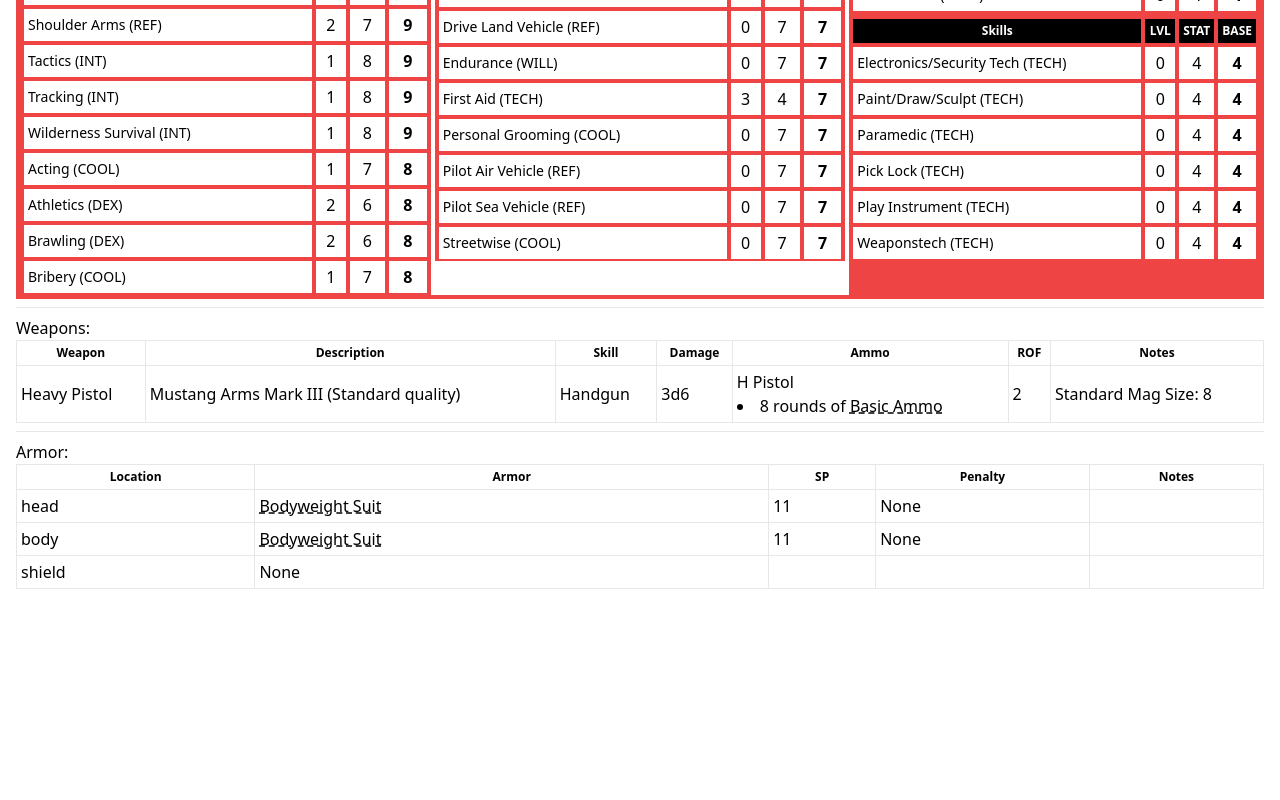
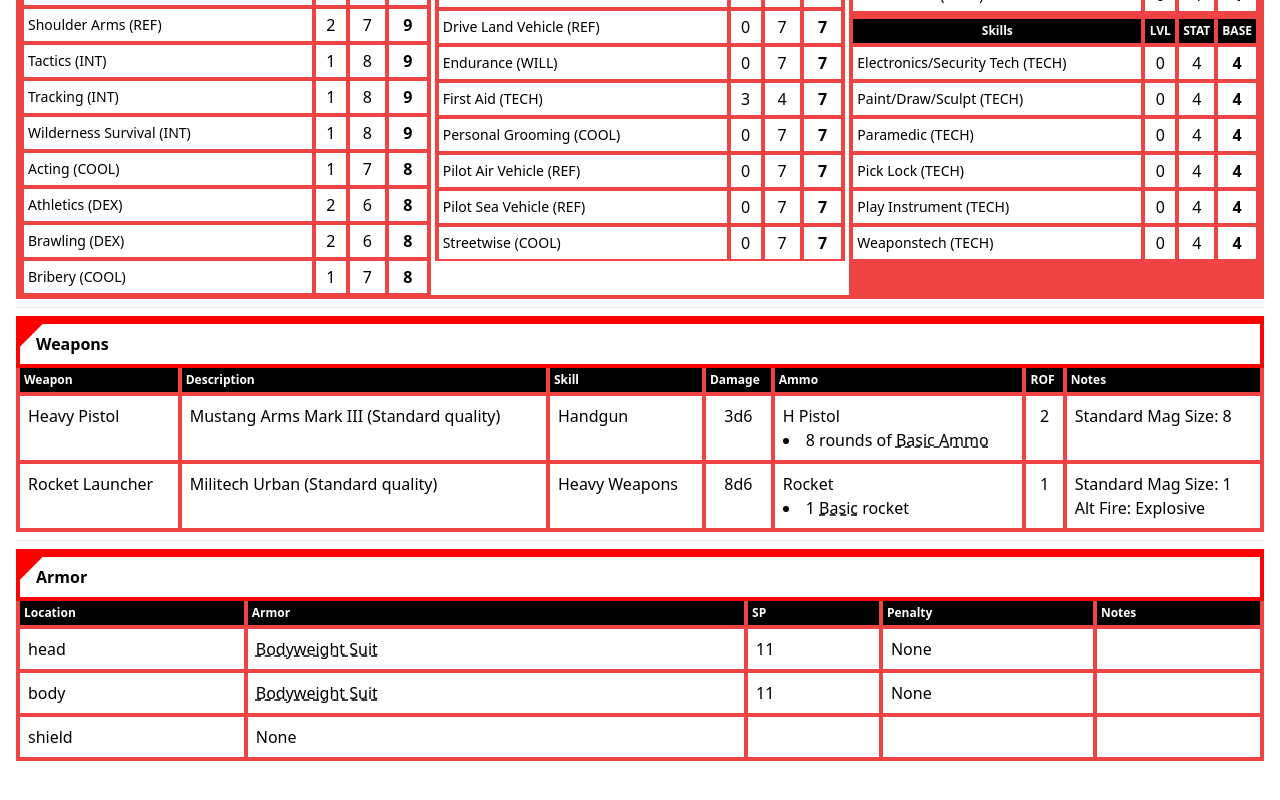
Before and after one commit to benabus/cyberpunk_red_chargen_v2, a Vue app: page / in a window 1280 px wide. Shown: the part 882-1682 px from the top of the page. Before the commit the page ends 1559 px from the top, so only its background shows below. Built offline with nearby package versions, Linux system fonts and the light colour scheme; the HTML template or start-up script is replaced by a standard one.

Commit message:
Adds styled table components

```diff
--- a/src/classes/Character.ts
+++ b/src/classes/Character.ts
@@ -70,6 +70,7 @@ export class Character {
         for (const skill of SkillList) {
             this.skills[skill.getKey()] = skill;
         }
+        this.weapons.push(this.getRandomWeapon(["ranged"]));
         this.weapons.push(this.getRandomWeapon(["ranged"]));
         // this.weapons.push(RangedWeapons[5])
         // let attachment = WeaponAttachments["drum_magazine"];
--- /dev/null
+++ b/src/components/GenericTable.vue
@@ -0,0 +1,23 @@
+<script setup lang="ts">
+import { computed } from 'vue'
+const props = defineProps<{
+    headers: string[],
+    title: string
+}>()
+</script>
+
+<template>
+    <div class="notch border-8 border-red-500 border-solid">
+        <div class="ml-4 my-2 font-bold">{{ title }}</div>
+    </div>
+    <table class="w-full">
+        <thead>
+            <tr class="text-xs bg-black text-white ">
+                <th class="text-left border-x-4 border-red-500 p-1" v-for="column_header of headers">{{ column_header }}</th>
+            </tr>
+        </thead>
+        <tbody>
+            <slot></slot>
+        </tbody>
+    </table>
+</template>
--- /dev/null
+++ b/src/components/GenericTableCell.vue
@@ -0,0 +1,5 @@
+<template>
+    <td class="border-r-4 border-red-500 p-2">
+        <slot></slot>
+    </td>
+</template>
--- /dev/null
+++ b/src/components/GenericTableRow.vue
@@ -0,0 +1,5 @@
+<template>
+    <tr class=" align-top border-4 border-red-500 ">
+        <slot></slot>
+    </tr>
+</template>
--- a/src/views/HomeView.vue
+++ b/src/views/HomeView.vue
@@ -19,6 +19,9 @@ import SkillRow from '@/components/SkillRow.vue'
 import Modal from '@/components/Modal.vue'
 import StatsBlock from '@/components/StatsBlock.vue'
 import SkillsByGroup from '@/components/SkillsByGroup.vue'
+import GenericTable from '@/components/GenericTable.vue';
+import GenericTableCell from '@/components/GenericTableCell.vue';
+import GenericTableRow from '@/components/GenericTableRow.vue';
 
 
 /**
@@ -191,29 +194,16 @@ function OpenAmmoTypeModal(ammoType: AmmoType) {
         </div>
         <hr class="my-2" />
 
-        Weapons:
-        <table class="w-full">
-            <thead>
-                <tr>
-                    <th class="border text-xs p-1">Weapon</th>
-                    <th class="border text-xs p-1">Description</th>
-                    <th class="border text-xs p-1">Skill</th>
-                    <th class="border text-xs p-1">Damage</th>
-                    <th class="border text-xs p-1">Ammo</th>
-                    <th class="border text-xs p-1">ROF</th>
-                    <th class="border text-xs p-1">Notes</th>
-                </tr>
-            </thead>
-            <tbody>
-                <tr v-for="weapon in char.weapons" :key="`weapon_${weapon.name}`">
-                    <td class="border p-1">{{ weapon.name }}</td>
-                    <td class="border p-1">
+        <GenericTable title="Weapons" :headers="['Weapon', 'Description', 'Skill', 'Damage', 'Ammo', 'ROF', 'Notes']">
+            <GenericTableRow v-for="weapon in char.weapons" :key="`weapon_${weapon.name}`">
+                <GenericTableCell>{{ weapon.name }}</GenericTableCell>
+                <GenericTableCell>
                     {{ weapon.description }}
                     <span v-if="weapon.quality">({{ weapon.quality.charAt(0).toUpperCase() + weapon.quality.slice(1).toLowerCase() }} quality)</span>
-                    </td>
-                    <td class="border p-1">{{ char.skills[weapon.skill].name }}</td>
-                    <td class="border p-1">{{ weapon.damage }}</td>
-                    <td v-if="weapon.ammo_type.length > 0" class="border p-1">
+                </GenericTableCell>
+                <GenericTableCell>{{ char.skills[weapon.skill].name }}</GenericTableCell>
+                <GenericTableCell class="text-center">{{ weapon.damage }}</GenericTableCell>
+                <GenericTableCell v-if="weapon.ammo_type.length > 0">
                     <div>{{ weapon.ammo_type.join(', ') }}</div>
                     <ul class="list-disc list-inside">
 
@@ -224,18 +214,10 @@ function OpenAmmoTypeModal(ammoType: AmmoType) {
                             {{ qty }} rounds of <span class="underline decoration-dashed cursor-pointer" @click="OpenAmmoTypeModal(ammo_types[ammo_name])">{{ ammo_name }}</span>
                         </li>
                     </ul>
-                        <Modal :visible="ammo_type_modal_visible" @close="ammo_type_modal_visible = false">
-                            <div class="p-1">
-                                <h2 class="text-lg font-bold">{{ ammo_type_modal.name }}</h2>
-                                <p>{{ ammo_type_modal.description }}</p>
-                                <button class="border rounded px-4" @click="ammo_type_modal_visible = false">Close</button>
-                            </div>
-                        </Modal>
-
-                    </td>
-                    <td v-else class="border p-1"></td>
-                    <td class="border p-1">{{ weapon.rof }}</td>
-                    <td class="border p-1">
+                </GenericTableCell>
+                <GenericTableCell v-else></GenericTableCell>
+                <GenericTableCell class="text-center">{{ weapon.rof }}</GenericTableCell>
+                <GenericTableCell>
                     <ul>
                         <li v-if="weapon.ammo_type.length > 0 && !weapon.ammo_type.includes('Arrow')">Standard Mag
                             Size: {{ clip_chart[weapon.getKey()].standard }}</li>
@@ -258,6 +240,11 @@ function OpenAmmoTypeModal(ammoType: AmmoType) {
                                     </span>
                                 </li>
                             </ul>
+                        </li>
+                    </ul>
+                </GenericTableCell>
+            </GenericTableRow>
+        </GenericTable>
         <Modal :visible="weapon_attachment_modal_visible" @close="weapon_attachment_modal_visible = false">
             <div class="p-1">
                 <h2 class="text-lg font-bold">{{ weapon_attachment_modal.name }}</h2>
@@ -265,46 +252,29 @@ function OpenAmmoTypeModal(ammoType: AmmoType) {
                 <button class="border rounded px-4" @click="weapon_attachment_modal_visible = false">Close</button>
             </div>
         </Modal>
-                            </li>
-                        </ul>
-                    </td>
-                </tr>
-            </tbody>
-        </table>
+        <Modal :visible="ammo_type_modal_visible" @close="ammo_type_modal_visible = false">
+            <div class="p-1">
+                <h2 class="text-lg font-bold">{{ ammo_type_modal.name }}</h2>
+                <p>{{ ammo_type_modal.description }}</p>
+                <button class="border rounded px-4" @click="ammo_type_modal_visible = false">Close</button>
+            </div>
+        </Modal>
+
 
         <hr class="my-2" />
 
-        Armor:
-        <table class="w-full">
-            <thead>
-                <tr>
-                    <th class="border text-xs p-1">Location</th>
-                    <th class="border text-xs p-1">Armor</th>
-                    <th class="border text-xs p-1">SP</th>
-                    <th class="border text-xs p-1">Penalty</th>
-                    <th class="border text-xs p-1">Notes</th>
-                </tr>
-            </thead>
-            <tbody>
-                <tr v-for="armor, location in char.armor" :key="`armor_${location}`">
-                    <td class="border p-1">
-                        {{ location }}
-                    </td>
-                    <td class="border p-1">
+        <GenericTable title="Armor" :headers="['Location', 'Armor', 'SP', 'Penalty', 'Notes']">
+            <GenericTableRow v-for="armor, location in char.armor" :key="`armor_${location}`">
+                <GenericTableCell>{{ location }}</GenericTableCell>
+                <GenericTableCell>
                     <span v-if="armor != 'None'" class="underline decoration-dashed cursor-pointer" @click="OpenArmorModal(armor)">{{ armor.armor_type }}</span>
                     <span v-else>None</span>
-                    </td>
-                    <td class="border p-1">
-                        {{ armor == "None" ? "" : armor.sp }}
-                    </td>
-                    <td class="border p-1">
-                        {{ armor == "None" ? "" : armor.penalty.length <= 0 ? "None" : armor.penalty.map(penalty => `${penalty.stat}: ${penalty.penalty}`).join(", ") }}
-                    </td>
-                    <td class=" border p-1">
-                    </td>
-                </tr>
-            </tbody>
-        </table>
+                </GenericTableCell>
+                <GenericTableCell>{{ armor == "None" ? "" : armor.sp }}</GenericTableCell>
+                <GenericTableCell>{{ armor == "None" ? "" : armor.penalty.length <= 0 ? "None" : armor.penalty.map(penalty => `${penalty.stat}: ${penalty.penalty}`).join(", ") }}</GenericTableCell>
+                <GenericTableCell></GenericTableCell>
+            </GenericTableRow>
+        </GenericTable>
         <Modal :visible="armor_modal_visible" @close="armor_modal_visible = false">
             <div class="p-1">
                 <h2 class="text-lg font-bold">{{ armor_modal.armor_type }}</h2>
@@ -314,6 +284,7 @@ function OpenAmmoTypeModal(ammoType: AmmoType) {
         </Modal>
 
 
+
         <br /><br /><br />
 
     </main>
```
Lines whose indentation alone changed are shown as unchanged.
